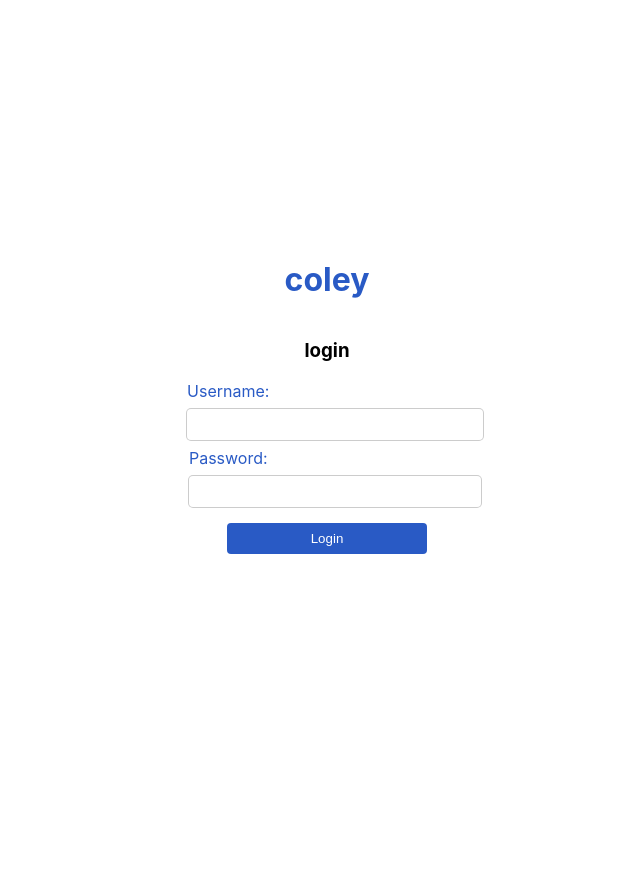
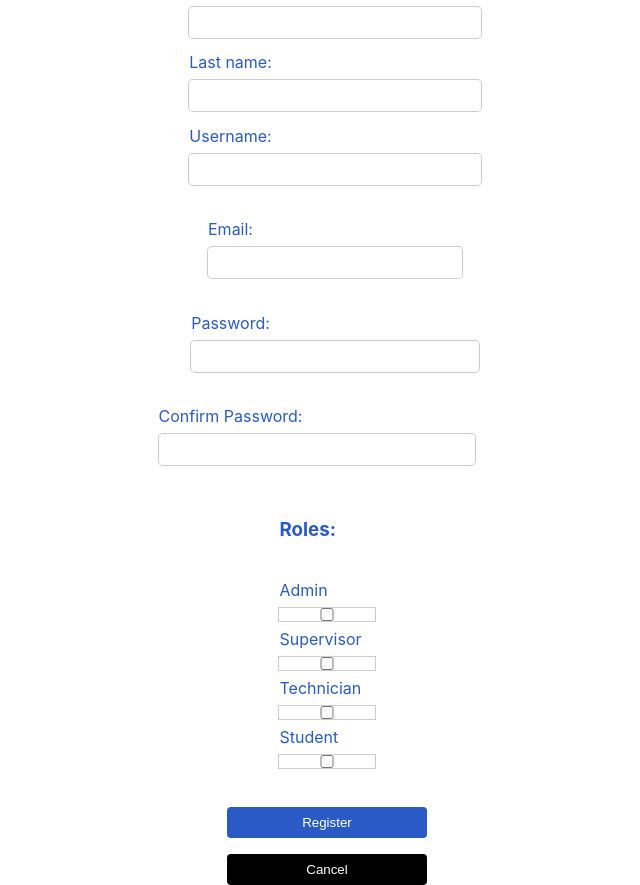
Before and after one commit to ricmonteiro/coley, a React (Create React App) app in the folder coleyfrontend/: page /new_user in a window 1280 px wide. Before the commit this address led to /. Shown: the whole page, without its empty margins (313-953 px from the left). Before the commit the page ends 800 px from the top, so only its background shows below. Built offline with nearby package versions, Linux system fonts and the light colour scheme.

Commit message:
user creation upgraded

```diff
--- a/coleyfrontend/src/App.js
+++ b/coleyfrontend/src/App.js
@@ -4,6 +4,7 @@ import LoginScreen from './screens/LoginScreen';
 import SelectRoles from './screens/SelectRoleScreen';
 import MainDashboard from './screens/MainDashboard';
 import CreateUser from './screens/CreateUserScreen';
+import CreateSample from './screens/CreateSampleScreen';
 import { Routes, Route } from 'react-router-dom';
 
 function App() {
@@ -14,11 +15,10 @@ function App() {
         <Route path="/select_role" element={<SelectRoles />} />
         <Route path="/dashboard" element={<MainDashboard />}/>
         <Route path="/new_user" element={<CreateUser/>}/>
+        <Route path="/new_sample" element={<CreateSample/>}/>
       </Routes>
     </div>
   )
 }
 
 export default App;
-
-//        <Route path="/dashboard" element={<DashboardPage />} />
--- a/coleyfrontend/src/index.js
+++ b/coleyfrontend/src/index.js
@@ -3,7 +3,7 @@ import ReactDOM from 'react-dom/client';
 import './index.css';
 import App from './App';
 import reportWebVitals from './reportWebVitals';
-import { Route, Routes, BrowserRouter as Router } from "react-router-dom";
+import { BrowserRouter as Router } from "react-router-dom";
 import axios from 'axios'
 
 
--- /dev/null
+++ b/coleyfrontend/src/screens/CreateSampleScreen.js
@@ -0,0 +1,9 @@
+import React from 'react'
+
+function CreateSample() {
+  return (
+    <div>CreateSampleScreen</div>
+  )
+}
+
+export default CreateSample
--- a/coleyfrontend/src/screens/CreateUserScreen.js
+++ b/coleyfrontend/src/screens/CreateUserScreen.js
@@ -4,23 +4,170 @@ import { useNavigate, useLocation } from "react-router-dom";
 import { useEffect } from "react"
 
 function CreateUser() {
-  const [error, setError] = useState("");
   const navigate = useNavigate();
   const location = useLocation();
-  const isLogged = location.state && location.state.isLogged;
+  const selectedRole = location.state && location.state.selectedRole;
+  const isLogged = location.state && location.state.isLogged
+  const [firstname, setFirstName] = useState('');
+  const [lastname, setLastName] = useState('');
+  const [username, setUsername] = useState('');
+  const [email, setEmail] = useState('');
+  const [password, setPassword] = useState('');
+  const [passwordConfirm, setPasswordConfirm] = useState('');
+  const [roles, setRoles] = useState({
+    admin: false,
+    supervisor: false,
+    technician: false,
+    student: false,
+  });
 
-  useEffect(() => {
-    if(!isLogged){
-      navigate('/')}});
+  const handleRoleChange = (event) => {
+    const { name, checked } = event.target;
+    setRoles(prevState => ({
+      ...prevState,
+      [name]: checked,
+    }));
+    console.log(roles)
+  };
+
+  const handleSubmit = (event) => {
+    event.preventDefault();
+
+    const formData = {
+      username: username,
+      firstname: firstname,
+      lastname: lastname,
+      email: email,
+      password: password,
+      password_confirm: passwordConfirm,
+      roles: roles,
+    };
+    console.log(email)
+    console.log(roles)
+
+
+    axios.post('http://localhost:8000/api/create_user/', formData, {
+      headers: {
+        'Content-Type': 'application/json',
+      },
+    })
+      .then(response => {
+        console.log(response.data);
+      })
+      .catch(error => {
+        console.error('There was a problem submitting the form: ', error);
+      });
+  };
+
+  const handleCancel = (event) => {
+    navigate('/dashboard', {state : {isLogged, selectedRole}})
+  }
+
+  const passwordMatch = password === passwordConfirm;
 
   return (
-    <div>
-      <h1>create new user</h1>
+    <form className='login-form' onSubmit={handleSubmit}>
+      <h2>Insert user details</h2>
+      <label>
+        First name:
+        <input
+          type="text"
+          value={firstname}
+          onChange={e => setFirstName(e.target.value)}
+        />
+      </label>
+      <label>
+        Last name:
+        <input
+          type="text"
+          value={lastname}
+          onChange={e => setLastName(e.target.value)}
+        />
+      </label>
+      <label>
+        Username:
+        <input
+          type="text"
+          value={username}
+          onChange={e => setUsername(e.target.value)}
+        />
+      </label>
+      <br />
+      <label>
+        Email:
+        <input
+          type="email"
+          value={email}
+          onChange={e => setEmail(e.target.value)}
+        />
+      </label>
+      <br />
+      <label>
+        Password:
+        <input
+          type="password"
+          value={password}
+          onChange={e => setPassword(e.target.value)}
+        />
+      </label>
+      <br />
+      <label>
+        Confirm Password:
+        <input
+          type="password"
+          value={passwordConfirm}
+          onChange={e => setPasswordConfirm(e.target.value)}
+        />
+      </label>
+      {!passwordMatch && <div>Passwords do not match</div>}
+      <br />
+      <label>
+       <h3>Roles: </h3>
+        <br />
+        <label>Admin
+          <input
+            type="checkbox"
+            name="admin"
+            checked={roles.admin}
+            onChange={handleRoleChange}
+          />
 
-      <h3>form here</h3>
+        </label>
+        <br />
+        <label>Supervisor
+          <input
+            type="checkbox"
+            name="supervisor"
+            checked={roles.supervisor}
+            onChange={handleRoleChange}
+          />
 
+        </label>
+        <br />
+        <label>Technician
+          <input
+            type="checkbox"
+            name="technician"
+            checked={roles.technician}
+            onChange={handleRoleChange}
+          />
 
-    </div>
+        </label>
+        <br />
+        <label>Student
+          <input
+            type="checkbox"
+            name="student"
+            checked={roles.student}
+            onChange={handleRoleChange}
+          />
+
+        </label>
+      </label>
+      <br />
+      <button type="submit">Register</button>
+      <button className='role-selection-buttons button' style={{ backgroundColor: "black" }} onClick={handleCancel}>Cancel</button>
+    </form>
   );
 }
 
--- a/coleyfrontend/src/screens/MainDashboard.js
+++ b/coleyfrontend/src/screens/MainDashboard.js
@@ -6,7 +6,6 @@ import { useState, useEffect } from 'react'
 
 
 function MainDashboard() {
-  const [error, setError] = useState("");
   const location = useLocation();
   const selectedRole = location.state && location.state.selectedRole;
   const isLogged = location.state && location.state.isLogged
@@ -25,7 +24,7 @@ function MainDashboard() {
       if (response.data.success) {
         navigate('/');
       } else {
-        setError(response.data.error);
+        navigate('/');;
       }
     })
 
@@ -33,13 +32,13 @@ function MainDashboard() {
 
   const handleCreateNewUser = () => {
     const isLogged = true
-    navigate('/new_user', { state: { isLogged } });
+    navigate('/new_user', { state: { isLogged, selectedRole } });
 
     }
 
   const handleRegisterNewSample = () => {
       const isLogged = true
-      navigate('/new_sample', { state: { isLogged } });
+      navigate('/new_sample', { state: { isLogged, selectedRole } });
 
       }
 
@@ -48,9 +47,9 @@ function MainDashboard() {
       <h1>Dashboard</h1>
       {<p>Role: {selectedRole}</p>}
       {<p>{isLogged}</p>}
-      <button className='role-selection-buttons button' style={{ backgroundColor: "black" }} onClick={handleLogout}>Logout</button>
       {selectedRole === 'Admin' && <button className='button' onClick={handleCreateNewUser}>Create new user</button>}
       {selectedRole !== 'Student' && <button className='button' onClick={handleRegisterNewSample}>Register new sample</button>}
+      <button className='role-selection-buttons button' style={{ backgroundColor: "black" }} onClick={handleLogout}>Logout</button>
 
 
     </div>
--- a/coleyfrontend/src/screens/SelectRoleScreen.js
+++ b/coleyfrontend/src/screens/SelectRoleScreen.js
@@ -6,15 +6,11 @@ import { useNavigate, useLocation } from "react-router-dom";
 function SelectRoles() {
   const [roles, setRoles] = useState([]);
   const [selectedRole, setSelectedRole] = useState(null);
-  const [loading, setLoading] = useState(true);
   const [error, setError] = useState(null);
+  const [loading, setLoading] = useState(false)
   const location = useLocation();
   const isLogged = location.state && location.state.isLogged;
   const navigate = useNavigate();
-
-
-
-
 
   useEffect(() => {
     if(isLogged){
@@ -26,23 +22,26 @@ function SelectRoles() {
       console.error(error);
       setError("An error occurred while retrieving the available roles");
     });
-  }else{navigate('/')}}, []);
+  }else{navigate('/')}},[selectedRole]);
+
 
   const handleRoleSelection = (event) => {
-    setSelectedRole(event.target.value);
+      setSelectedRole(event.target.value);
   };
 
   const handleBack = () => {
     setError(null);
+    if (isLogged){
+      navigate('/')
+    }else{
     axios.post('/logout/')
     .then((response) => {
       if (response.data.success) {
-        console.log(response)
         navigate('/');
       } else {
         setError(response.data.error);
       }
-    })
+    })}
   }
 
   const handleSubmit = (event) => {
@@ -61,10 +60,11 @@ function SelectRoles() {
 
   return (
     <div className="role-selection-container ">
+
     <div className='role-selection-form'>
 
+    <h2>Select Your Role</h2>
 
-    <h2>Select Your Role</h2>
       {error && <p>{error}</p>}
       {roles.map((role) => (
         <div key={role.role_id}>
@@ -75,17 +75,12 @@ function SelectRoles() {
             value={role.role}
             checked={selectedRole === role.role}
             onChange={handleRoleSelection} />
-
           <label htmlFor={role.role}>
-
           {role.role}</label>
-
         </div>
-
       ))}
 
       </div>
-
       <br />
       <div className="role-selection-buttons">
       <button className='role-selection-buttons button' disabled={!selectedRole} onClick={handleSubmit}>Continue</button>
```
Also changed, not shown: 2 other files (tests, documents, lock files or other folders).
